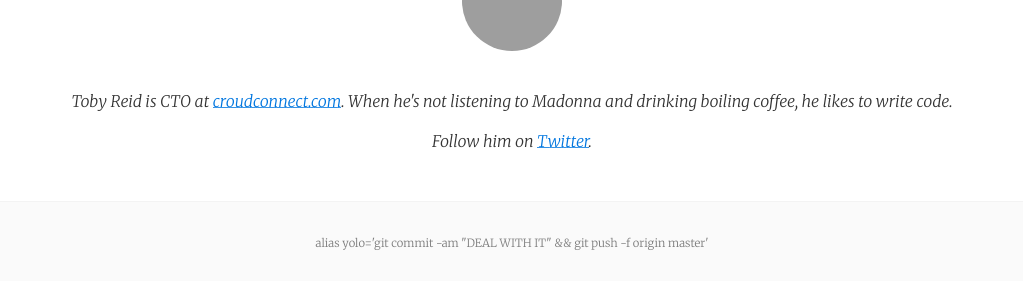
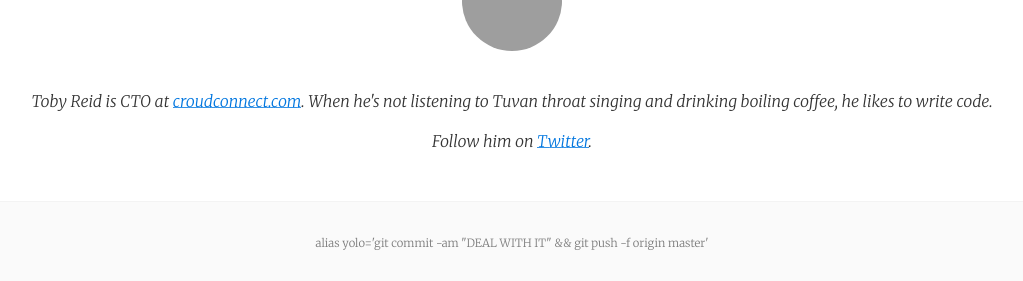
Before and after one commit to tobyreid/tobyreid.github.io, a Jekyll site: the page built from _posts/2019-11-06-visual-studio-16-3-x-a-bad-workman-blames-his-tools.md, in a window 1280 px wide, cut to the strip 1519-1800 px from the top of the page. Shown: the whole strip, without its empty margins (128-1151 px from the left). Built offline with Jekyll 4.4.1, drawn with Linux system fonts in a browser that asks for light colours; nearby versions of some CDN libraries; comment, search, counter and statistics services are not loaded; grey boxes are pictures that could not be loaded.

Commit message:
Update post_footer.html

```diff
--- a/_includes/post_footer.html
+++ b/_includes/post_footer.html
@@ -1,7 +1,7 @@
 <div class="py2 post-footer">
   <img src="https://en.gravatar.com/userimage/62546083/d6b43cce7bccd1f9d4bc439bf0d7adda.jpg?size=200" alt="Toby Reid" class="avatar" />
   <p>
-    Toby Reid is CTO at <a href="https://www.croudconnect.com">croudconnect.com</a>. When he's not listening to Madonna and drinking boiling coffee, he likes to write code.
+    Toby Reid is CTO at <a href="https://www.croud.com">croudconnect.com</a>. When he's not listening to Tuvan throat singing and drinking boiling coffee, he likes to write code.
   </p>
   <p>
     Follow him on <a href="https://twitter.com/reidtoby">Twitter</a>.
```
